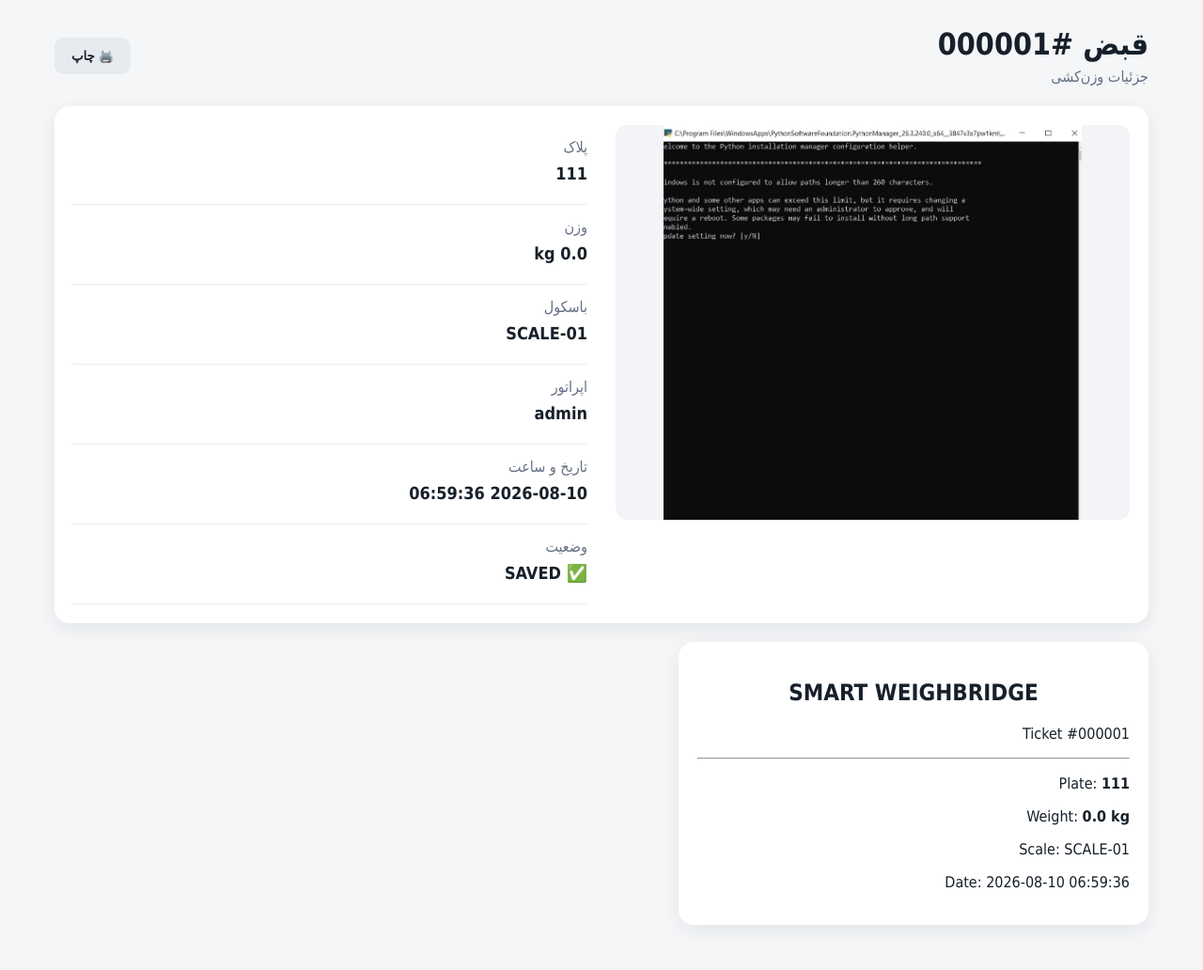
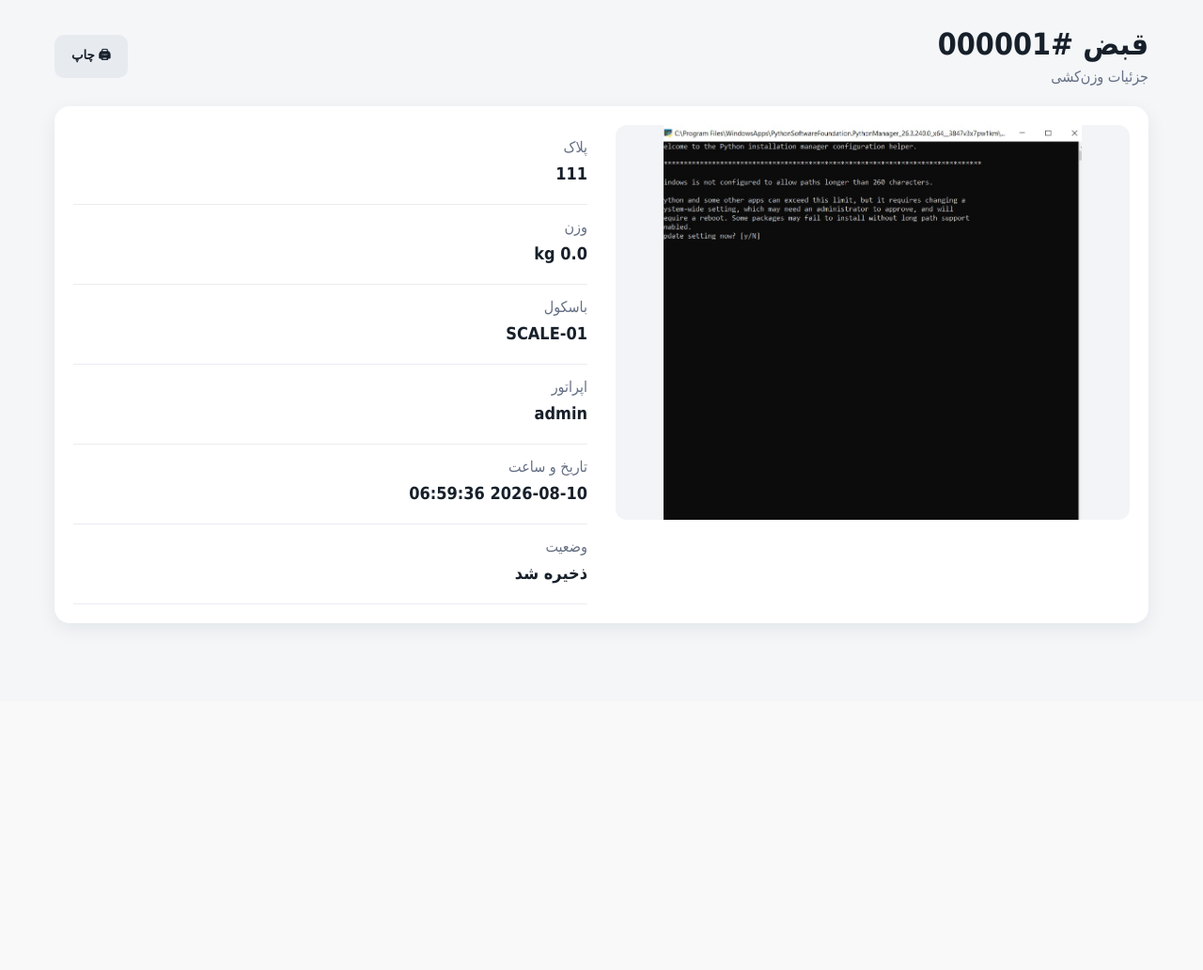
Before and after one commit to ataalamdoust10-del/smartweighbridge, a FastAPI app: page /weighments/1 in a window 1280 px wide. Shown: the part 54-1086 px from the top of the page at 94% size. After the commit the page ends 724 px from the top, so only its background shows below. Run offline with FastAPI, Linux system fonts and the light colour scheme; the visitor is signed in with stand-in values (Sample User, id 1); data comes from the database, SQL or seed files in the repository.

Commit message:
Translate ticket detail page

```diff
--- a/app/i18n.py
+++ b/app/i18n.py
@@ -1,16 +1,28 @@
 # app/i18n.py
+# Save as UTF-8
+
+DEFAULT_LANG = "fa"
+SUPPORTED_LANGS = {"fa", "en", "hy"}
 
 TRANSLATIONS = {
     "fa": {
         "app_name": "Smart Weighbridge",
 
+        # Login
         "login": "ورود",
         "login_subtitle": "سیستم مدیریت باسکول",
         "username": "نام کاربری",
         "password": "رمز عبور",
         "submit_login": "ورود",
+        "login_error": "نام کاربری یا رمز عبور اشتباه است.",
 
+        # Nav
         "dashboard": "داشبورد",
+        "weigh": "ثبت وزن",
+        "records": "سوابق",
+        "logout": "خروج",
+
+        # Dashboard
         "welcome": "خوش آمدید",
         "new_weighment": "ثبت وزن جدید",
         "records_count": "تعداد ثبت‌ها",
@@ -20,6 +32,7 @@ TRANSLATIONS = {
         "waiting": "ناپایدار",
         "latest_weighments": "آخرین وزن‌کشی‌ها",
 
+        # Common table/fields
         "ticket": "قبض",
         "plate": "پلاک",
         "weight": "وزن",
@@ -27,9 +40,12 @@ TRANSLATIONS = {
         "status": "وضعیت",
         "saved": "ذخیره شد",
 
-        "weigh": "ثبت وزن",
-        "records": "سوابق",
-        "logout": "خروج",
+        # Detail (ticket page)
+        "weighment_details": "جزئیات وزن‌کشی",
+        "print": "چاپ",
+        "operator": "اپراتور",
+        "datetime": "تاریخ و ساعت",
+        "no_photo": "بدون عکس",
     },
 
     "en": {
@@ -40,8 +56,13 @@ TRANSLATIONS = {
         "username": "Username",
         "password": "Password",
         "submit_login": "Sign in",
+        "login_error": "Invalid username or password.",
 
         "dashboard": "Dashboard",
+        "weigh": "Weigh",
+        "records": "Records",
+        "logout": "Logout",
+
         "welcome": "Welcome",
         "new_weighment": "New weighment",
         "records_count": "Records count",
@@ -58,9 +79,11 @@ TRANSLATIONS = {
         "status": "Status",
         "saved": "Saved",
 
-        "weigh": "Weigh",
-        "records": "Records",
-        "logout": "Logout",
+        "weighment_details": "Weighment details",
+        "print": "Print",
+        "operator": "Operator",
+        "datetime": "Date & time",
+        "no_photo": "No photo",
     },
 
     "hy": {
@@ -71,8 +94,13 @@ TRANSLATIONS = {
         "username": "Օգտանուն",
         "password": "Գաղտնաբառ",
         "submit_login": "Մուտք գործել",
+        "login_error": "Սխալ օգտանուն կամ գաղտնաբառ։",
 
         "dashboard": "Վահանակ",
+        "weigh": "Կշռում",
+        "records": "Գրառումներ",
+        "logout": "Ելք",
+
         "welcome": "Բարի գալուստ",
         "new_weighment": "Նոր կշռում",
         "records_count": "Գրառումների քանակը",
@@ -89,17 +117,30 @@ TRANSLATIONS = {
         "status": "Կարգավիճակ",
         "saved": "Պահպանված է",
 
-        "weigh": "Կշռում",
-        "records": "Գրառումներ",
-        "logout": "Ելք",
+        "weighment_details": "Կշռման մանրամասներ",
+        "print": "Տպել",
+        "operator": "Օպերատոր",
+        "datetime": "Ամսաթիվ և ժամ",
+        "no_photo": "Առանց լուսանկարի",
     },
 }
 
 RTL_LANGS = {"fa"}
 
 def translate(lang: str, key: str) -> str:
-    lang_map = TRANSLATIONS.get(lang) or TRANSLATIONS["fa"]
-    return lang_map.get(key, key)
+    lang = lang if lang in SUPPORTED_LANGS else DEFAULT_LANG
+
+    # 1) selected language
+    if key in TRANSLATIONS.get(lang, {}):
+        return TRANSLATIONS[lang][key]
+
+    # 2) fallback to default lang
+    if key in TRANSLATIONS.get(DEFAULT_LANG, {}):
+        return TRANSLATIONS[DEFAULT_LANG][key]
+
+    # 3) fallback to key
+    return key
 
 def get_dir(lang: str) -> str:
+    lang = lang if lang in SUPPORTED_LANGS else DEFAULT_LANG
     return "rtl" if lang in RTL_LANGS else "ltr"
--- a/app/templates/detail.html
+++ b/app/templates/detail.html
@@ -1,36 +1,61 @@
 {% extends "base.html" %}
-{% block title %}قبض #{{ row.ticket_number }}{% endblock %}
+{% block title %}{{ _('ticket') }} #{{ "%06d"|format(row.ticket_number) }}{% endblock %}
+
 {% block content %}
 <div class="page-head">
-  <div><h1>قبض #{{ "%06d"|format(row.ticket_number) }}</h1><p>جزئیات وزن‌کشی</p></div>
-  <button class="btn" onclick="window.print()">🖨️ چاپ</button>
+  <div>
+    <h1>{{ _('ticket') }} #{{ "%06d"|format(row.ticket_number) }}</h1>
+    <p>{{ _('weighment_details') }}</p>
+  </div>
+
+  <button class="btn" type="button" onclick="window.print()">🖨 {{ _('print') }}</button>
 </div>
 
-<div class="ticket card">
+<div class="card ticket">
   <div class="ticket-photo">
     {% if row.photo_filename %}
-      <img src="/uploads/{{ row.photo_filename }}" alt="Truck">
+      <img src="/uploads/{{ row.photo_filename }}" alt="photo">
     {% else %}
-      <div class="no-photo">بدون عکس</div>
+      <div class="no-photo">{{ _('no_photo') }}</div>
     {% endif %}
   </div>
+
   <div class="ticket-info">
-    <div><span>پلاک</span><strong>{{ row.plate }}</strong></div>
-    <div><span>وزن</span><strong>{{ row.weight }} {{ row.unit }}</strong></div>
-    <div><span>باسکول</span><strong>{{ row.scale_id }}</strong></div>
-    <div><span>اپراتور</span><strong>{{ row.operator }}</strong></div>
-    <div><span>تاریخ و ساعت</span><strong>{{ row.created_at[:19].replace('T',' ') }}</strong></div>
-    <div><span>وضعیت</span><strong>✅ {{ row.status }}</strong></div>
+    <div>
+      <span>{{ _('plate') }}</span>
+      <strong>{{ row.plate }}</strong>
+    </div>
+
+    <div>
+      <span>{{ _('weight') }}</span>
+      <strong>{{ row.weight }} {{ row.unit }}</strong>
+    </div>
+
+    <div>
+      <span>{{ _('scale') }}</span>
+      <strong>{{ row.scale_id }}</strong>
+    </div>
+
+    <div>
+      <span>{{ _('operator') }}</span>
+      <strong>{{ row.operator }}</strong>
+    </div>
+
+    <div>
+      <span>{{ _('datetime') }}</span>
+      <strong>{{ (row.created_at|string)[:19].replace('T',' ') }}</strong>
+    </div>
+
+    <div>
+      <span>{{ _('status') }}</span>
+      <strong>
+        {% if row.status == 'SAVED' %}
+          {{ _('saved') }}
+        {% else %}
+          {{ row.status }}
+        {% endif %}
+      </strong>
+    </div>
   </div>
 </div>
-
-<div class="card print-ticket">
-  <h2>SMART WEIGHBRIDGE</h2>
-  <p>Ticket #{{ "%06d"|format(row.ticket_number) }}</p>
-  <hr>
-  <p>Plate: <b>{{ row.plate }}</b></p>
-  <p>Weight: <b>{{ row.weight }} {{ row.unit }}</b></p>
-  <p>Scale: {{ row.scale_id }}</p>
-  <p>Date: {{ row.created_at[:19].replace('T',' ') }}</p>
-</div>
 {% endblock %}
```
